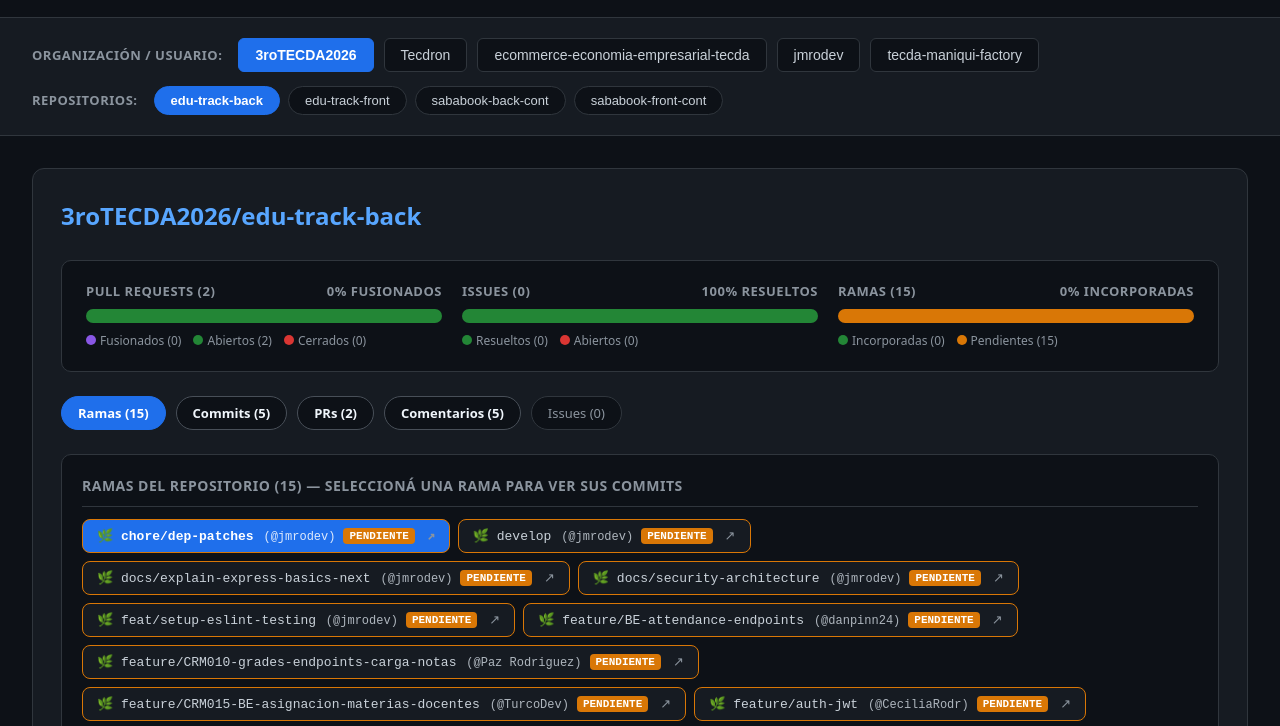
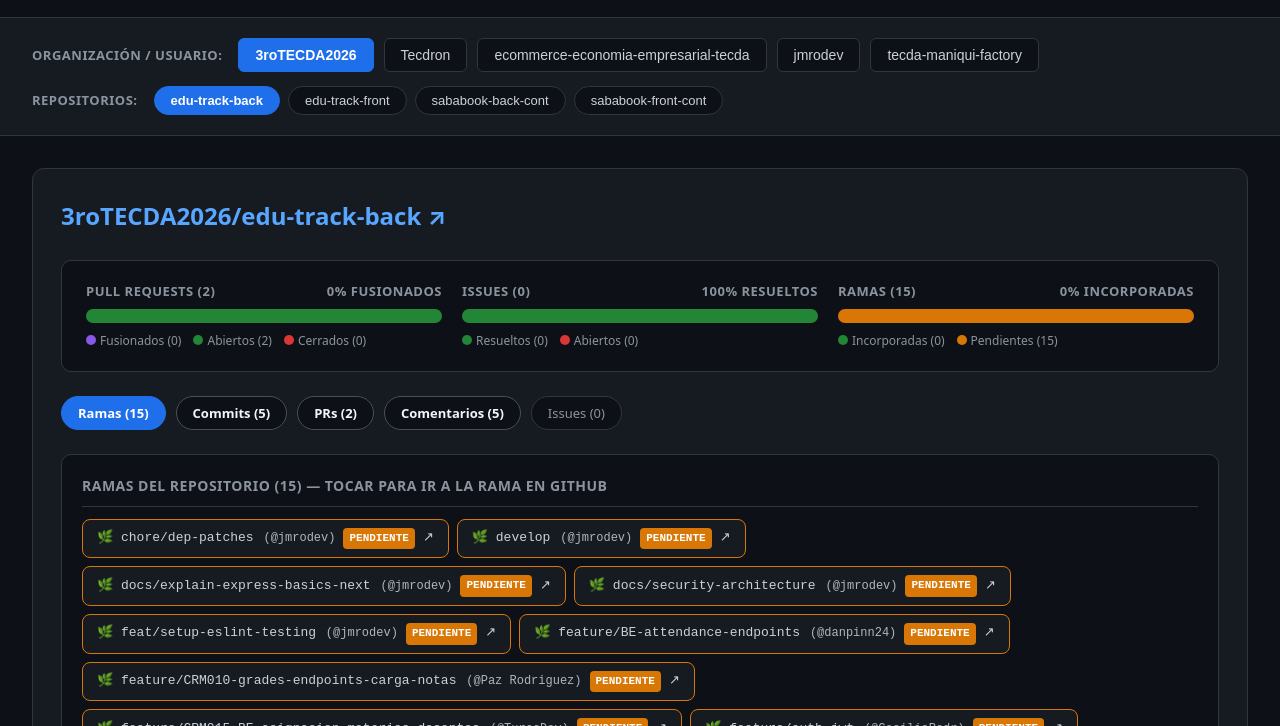
Before and after one commit to jmrodev/github-service-status, a plain HTML site: page index.html in a window 1280 px wide. Shown: the part 58-784 px from the top of the page. Drawn offline with Linux system fonts and the light colour scheme.

Commit message:
feat: make every final element (branches, PRs, comments, commits, issues) directly linkable to GitHub

```diff
--- a/index.html
+++ b/index.html
@@ -3,7 +3,7 @@
 <head>
   <meta charset="utf-8">
   <meta name="viewport" content="width=device-width, initial-scale=1">
-  <title>GitHub Service Status — Vista por Sección</title>
+  <title>GitHub Service Status — Enlaces Directos</title>
   <style>
     :root {
       color-scheme: dark;
@@ -180,24 +180,23 @@
 
     .branches-wrap { display: flex; gap: 8px; flex-wrap: wrap; }
 
-    .branch-btn {
+    .branch-card {
       background: var(--card-bg);
       border: 1px solid var(--border);
-      color: var(--text);
+      border-radius: 8px;
       padding: 8px 14px;
-      border-radius: 8px;
       font-size: 13px;
       font-family: monospace;
-      cursor: pointer;
       display: inline-flex;
       align-items: center;
       gap: 8px;
-      user-select: none;
+      text-decoration: none;
+      color: var(--text);
+      transition: background 0.15s, border-color 0.15s;
     }
-    .branch-btn:hover { background: #21262d; border-color: var(--accent); }
-    .branch-btn.active { background: var(--btn-active); border-color: var(--btn-active); color: #fff; font-weight: 600; }
-    .branch-btn.is-merged { border-color: #238636; }
-    .branch-btn.is-pending { border-color: #d97706; }
+    .branch-card:hover { background: #21262d; border-color: var(--accent); }
+    .branch-card.is-merged { border-color: #238636; }
+    .branch-card.is-pending { border-color: #d97706; }
 
     .branch-status-badge {
       font-size: 11px;
@@ -211,8 +210,6 @@
     .branch-status-pending { background: var(--badge-pending); color: #fff; }
 
     .branch-author { opacity: 0.85; font-size: 12px; font-weight: normal; margin-left: 2px; }
-    .branch-ext { color: var(--text-muted); font-size: 13px; text-decoration: none; margin-left: 4px; }
-    .branch-ext:hover { color: var(--accent); }
 
     .badge {
       display: inline-block;
@@ -232,6 +229,8 @@
     code { font-family: monospace; font-size: 13px; background: var(--card-bg); padding: 3px 8px; border-radius: 4px; }
     .comment-box { background: var(--card-bg); border: 1px solid var(--border); border-radius: 8px; padding: 12px 16px; font-size: 14px; word-break: break-word; white-space: normal; line-height: 1.6; margin-bottom: 8px; }
     .comment-box a { color: var(--accent); text-decoration: none; font-weight: 600; }
+    .comment-link { color: var(--text); text-decoration: none; display: block; margin-top: 4px; }
+    .comment-link:hover { color: var(--accent); }
     .date-tag { color: var(--text-muted); font-size: 12px; }
   </style>
 </head>
@@ -259,7 +258,6 @@
     let rawData = null;
     let selectedOrg = 'all';
     let selectedRepo = 'all';
-    const activeBranchMap = {};
     const activeCategoryMap = {};
 
     fetch('./status.json')
@@ -345,7 +343,7 @@
           <a href="${c.html_url || '#'}" target="_blank" rel="noopener"><code>${escapeHtml(c.sha || '')}</code></a>
           ${c.is_incorporated ? '<span class="badge badge-open">INCORPORADO</span>' : '<span class="badge badge-pending">PENDIENTE DE MERGE</span>'}
           ${c.author ? `<span class="author-tag">@${escapeHtml(c.author)}</span>` : ''}
-          <span class="item-title">${escapeHtml(c.msg || '')}</span>
+          <a href="${c.html_url || '#'}" target="_blank" rel="noopener" class="item-title">${escapeHtml(c.msg || '')}</a>
         </div>
       `).join('');
     }
@@ -389,16 +387,9 @@
         const prs = (r.prs || []);
         const branches = (r.branches && Array.isArray(r.branches)) ? r.branches : [];
         const comments = (r.comments && Array.isArray(r.comments)) ? r.comments : [];
+        const commits = (r.commits || []);
 
-        // Active branch selection
-        if (!activeBranchMap[r.repo] && branches.length > 0) {
-          activeBranchMap[r.repo] = branches[0].name;
-        }
-        const currentBranchName = activeBranchMap[r.repo] || (branches[0] ? branches[0].name : '');
-        const currentBranchObj = branches.find(b => b.name === currentBranchName) || branches[0];
-        const commits = (currentBranchObj && currentBranchObj.commits) ? currentBranchObj.commits : (r.commits || []);
-
-        // Default active category (default 'branches')
+        // Default active category ('branches')
         if (!activeCategoryMap[r.repo] || activeCategoryMap[r.repo] === 'all') {
           activeCategoryMap[r.repo] = 'branches';
         }
@@ -419,7 +410,7 @@
         const branchPendingPct = Math.max(0, 100 - branchMergedPct);
 
         card.innerHTML = `
-          <h2><a href="${r.url}" target="_blank" rel="noopener">${escapeHtml(r.repo)}</a></h2>
+          <h2><a href="${r.url}" target="_blank" rel="noopener">${escapeHtml(r.repo)} ↗</a></h2>
 
           <!-- DASHBOARD GRÁFICO DE BARRAS DE PROGRESO -->
           <div class="graphic-dashboard">
@@ -481,9 +472,9 @@
           </div>
 
           <div class="sections-grid">
-            <!-- RAMAS -->
+            <!-- RAMAS (CADA RAMA ENLAZA DIRECTAMENTE A GITHUB) -->
             <div class="section ${activeCategory !== 'branches' ? 'hidden' : ''}" data-cat-section="branches">
-              <div class="section-title">Ramas del Repositorio (${branches.length}) — Seleccioná una rama para ver sus commits</div>
+              <div class="section-title">Ramas del Repositorio (${branches.length}) — Tocar para ir a la rama en GitHub</div>
               ${branches.length ? `
                 <div class="branches-wrap">
                   ${branches.map(b => {
@@ -499,11 +490,10 @@
                     const branchClass = b.is_merged ? 'is-merged' : 'is-pending';
 
                     return `
-                      <button class="branch-btn ${branchClass} ${b.name === currentBranchName ? 'active' : ''}" data-branch="${escapeHtml(b.name)}">
+                      <a href="${b.url}" target="_blank" rel="noopener" class="branch-card ${branchClass}">
                         <span>🌿 ${escapeHtml(b.name)} ${b.author ? `<span class="branch-author">(@${escapeHtml(b.author)})</span>` : ''}</span>
-                        ${statusBadge}
-                        <a href="${b.url}" target="_blank" rel="noopener" class="branch-ext" title="Abrir en GitHub" onclick="event.stopPropagation()">↗</a>
-                      </button>
+                        ${statusBadge} ↗
+                      </a>
                     `;
                   }).join('')}
                 </div>
@@ -513,7 +503,7 @@
             <!-- COMMITS -->
             <div class="section ${activeCategory !== 'commits' ? 'hidden' : ''}" data-cat-section="commits">
               <div class="section-title">
-                Historial de Commits en <span class="branch-label">[${escapeHtml(currentBranchName)}]</span> (${commits.length})
+                Historial de Commits (${commits.length}) — Tocar para ir al commit en GitHub
               </div>
               <div class="commits-container">
                 ${renderCommitsList(commits)}
@@ -522,11 +512,11 @@
 
             <!-- PULL REQUESTS -->
             <div class="section ${activeCategory !== 'prs' ? 'hidden' : ''}" data-cat-section="prs">
-              <div class="section-title">Todos los Pull Requests (${prs.length})</div>
+              <div class="section-title">Todos los Pull Requests (${prs.length}) — Tocar para abrir el PR en GitHub</div>
               ${prs.length ? prs.map(p => `
                 <div class="list-item">
                   ${getBadge(p.state)}
-                  <a href="${p.url}" target="_blank" rel="noopener" class="item-title">PR #${p.number} — ${escapeHtml(p.title || '')}</a>
+                  <a href="${p.url}" target="_blank" rel="noopener" class="item-title">PR #${p.number} — ${escapeHtml(p.title || '')} ↗</a>
                   ${p.createdAt ? `<span class="date-tag">${formatDate(p.createdAt)}</span>` : ''}
                 </div>
               `).join('') : '<div class="empty-state">Sin pull requests registrados</div>'}
@@ -534,25 +524,25 @@
 
             <!-- COMENTARIOS -->
             <div class="section ${activeCategory !== 'comments' ? 'hidden' : ''}" data-cat-section="comments">
-              <div class="section-title">Todos los Comentarios en PRs (${comments.length})</div>
+              <div class="section-title">Todos los Comentarios en PRs (${comments.length}) — Tocar para ir al comentario en GitHub</div>
               ${comments.length ? comments.map(c => `
                 <div class="comment-box">
                   <div style="display: flex; justify-content: space-between; align-items: baseline; margin-bottom: 4px;">
-                    <a href="${c.html_url || '#'}" target="_blank" rel="noopener">@${escapeHtml(c.user || 'usuario')}</a>
+                    <a href="${c.html_url || '#'}" target="_blank" rel="noopener">@${escapeHtml(c.user || 'usuario')} ↗</a>
                     ${c.created_at ? `<span class="date-tag">${formatDate(c.created_at)}</span>` : ''}
                   </div>
-                  <div>"${escapeHtml(c.body || '')}"</div>
+                  <a href="${c.html_url || '#'}" target="_blank" rel="noopener" class="comment-link">"${escapeHtml(c.body || '')}"</a>
                 </div>
               `).join('') : '<div class="empty-state">Sin comentarios registrados</div>'}
             </div>
 
             <!-- ISSUES -->
             <div class="section ${activeCategory !== 'issues' ? 'hidden' : ''}" data-cat-section="issues">
-              <div class="section-title">Todos los Issues (${issues.length})</div>
+              <div class="section-title">Todos los Issues (${issues.length}) — Tocar para abrir el issue en GitHub</div>
               ${issues.length ? issues.map(i => `
                 <div class="list-item">
                   ${getBadge(i.state)}
-                  <a href="${i.url}" target="_blank" rel="noopener" class="item-title">#${i.number} — ${escapeHtml(i.title || '')}</a>
+                  <a href="${i.url}" target="_blank" rel="noopener" class="item-title">#${i.number} — ${escapeHtml(i.title || '')} ↗</a>
                   ${i.createdAt ? `<span class="date-tag">${formatDate(i.createdAt)}</span>` : ''}
                 </div>
               `).join('') : '<div class="empty-state">Sin issues registrados</div>'}
@@ -581,26 +571,6 @@
           });
         });
 
-        // Branch selector click handler
-        card.querySelectorAll('.branch-btn').forEach(btn => {
-          btn.addEventListener('click', (e) => {
-            e.preventDefault();
-            const targetBtn = e.currentTarget;
-            const branchName = targetBtn.dataset.branch;
-            if (!branchName) return;
-
-            activeBranchMap[r.repo] = branchName;
-
-            card.querySelectorAll('.branch-btn').forEach(b => b.classList.toggle('active', b === targetBtn));
-
-            const bObj = branches.find(b => b.name === branchName);
-            const bCommits = (bObj && bObj.commits) ? bObj.commits : [];
-
-            card.querySelectorAll('.branch-label').forEach(el => el.textContent = `[${branchName}]`);
-            card.querySelectorAll('.commits-container').forEach(el => el.innerHTML = renderCommitsList(bCommits));
-          });
-        });
-
         main.appendChild(card);
       });
     }
```
